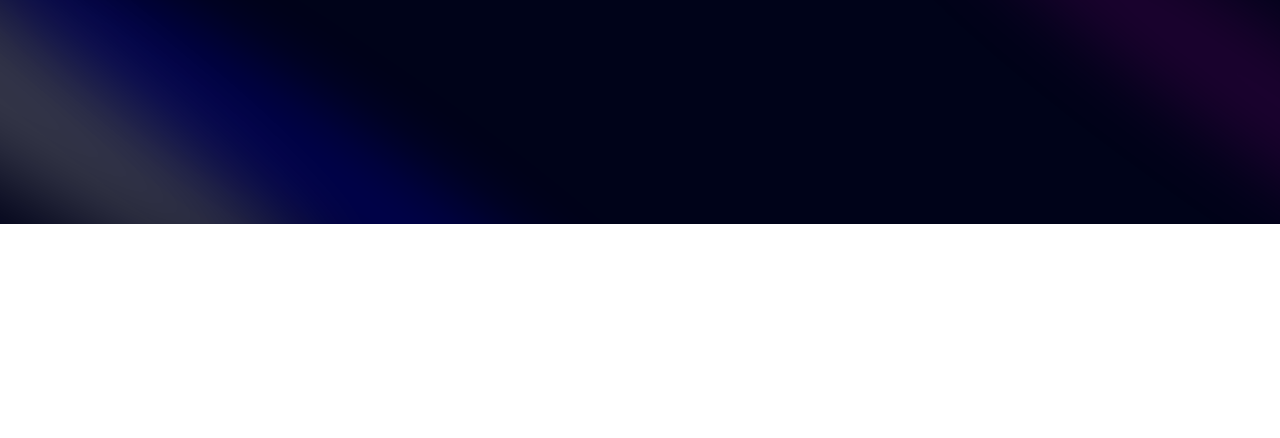
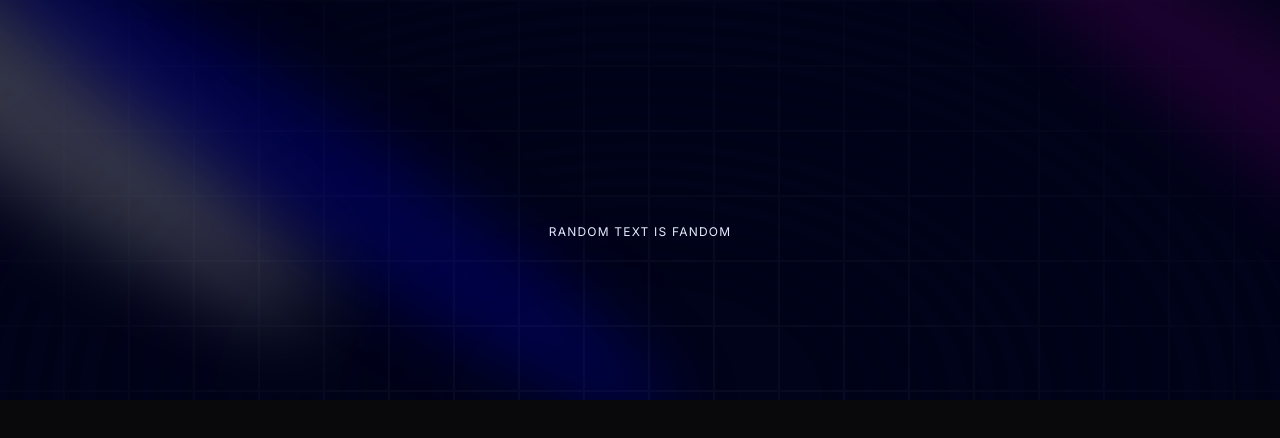
Before and after one commit to Sahil-Shadwal/portfolio, a Next.js app: page / in a window 1280 px wide. Shown: the top 438 px of the page. Built offline with nearby package versions, Linux system fonts and the light colour scheme.

Commit message:
dot grid backgroound acertinity ui

```diff
--- a/app/layout.tsx
+++ b/app/layout.tsx
@@ -1,6 +1,7 @@
 import type { Metadata } from "next";
 import { Inter } from "next/font/google";
 import "./globals.css";
+import { ThemeProvider } from "./provider";
 
 const inter = Inter({ subsets: ["latin"] });
 
@@ -16,7 +17,16 @@
 }>) {
   return (
     <html lang="en">
-      <body className={inter.className}>{children}</body>
+      <body className={inter.className}>
+        <ThemeProvider
+          attribute="class"
+          defaultTheme="dark"
+          enableSystem
+          disableTransitionOnChange
+        >
+          {children}
+        </ThemeProvider>
+      </body>
     </html>
   );
 }
--- /dev/null
+++ b/app/provider.tsx
@@ -0,0 +1,9 @@
+"use client";
+
+import * as React from "react";
+import { ThemeProvider as NextThemesProvider } from "next-themes";
+import { type ThemeProviderProps } from "next-themes/dist/types";
+
+export function ThemeProvider({ children, ...props }: ThemeProviderProps) {
+  return <NextThemesProvider {...props}>{children}</NextThemesProvider>;
+}
--- a/components/Hero.tsx
+++ b/components/Hero.tsx
@@ -15,6 +15,24 @@
         />
         <Spotlight className="top-28 left-80 h-[80vh] w-[50vh]" fill="blue" />
       </div>
+      <div
+        className="h-screen w-full dark:bg-black-100 bg-white
+       dark:bg-grid-small-white/[0.03] bg-grid-small-black/[0.2] absolute
+       flex items-center justify-center top-0 left-0"
+      >
+        <div
+          className="absolute pointer-events-none inset-0 flex
+          items-center justify-center dark:bg-black-100 bg-white
+         [mask-image:radial-gradient(ellipse_at_center,transparent_20%,black)]"
+        />
+      </div>
+      <div className="flex justify-center relative my-20 z-10">
+        <div className="max-w-[89vw] md:max-w-2xl lg:max-w-[60vw] fleex flex-col items-center justify-center">
+          <h2 className="uppercase tracking-widest text-xs text-center text-blue-100 max-x-80">
+            random text is fandom
+          </h2>
+        </div>
+      </div>
     </div>
   );
 };
--- a/package.json
+++ b/package.json
@@ -13,6 +13,7 @@
     "framer-motion": "^11.3.17",
     "mini-svg-data-uri": "^1.4.4",
     "next": "14.2.5",
+    "next-themes": "^0.3.0",
     "react": "^18",
     "react-dom": "^18",
     "tailwind-merge": "^2.4.0",
--- a/tailwind.config.ts
+++ b/tailwind.config.ts
@@ -175,7 +175,7 @@
           }),
           "bg-grid-small": (value: any) => ({
             backgroundImage: `url("${svgToDataUri(
-              `<svg xmlns="http://www.w3.org/2000/svg" viewBox="0 0 32 32" width="8" height="8" fill="none" stroke="${value}"><path d="M0 .5H31.5V32"/></svg>`
+              `<svg xmlns="http://www.w3.org/2000/svg" viewBox="0 0 32 32" width="65" height="65" fill="none" stroke="${value}"><path d="M0 .5H31.5V32"/></svg>`
             )}")`,
           }),
           "bg-dot": (value: any) => ({
```
Also changed, not shown: 1 other file (tests, documents, lock files or other folders).
